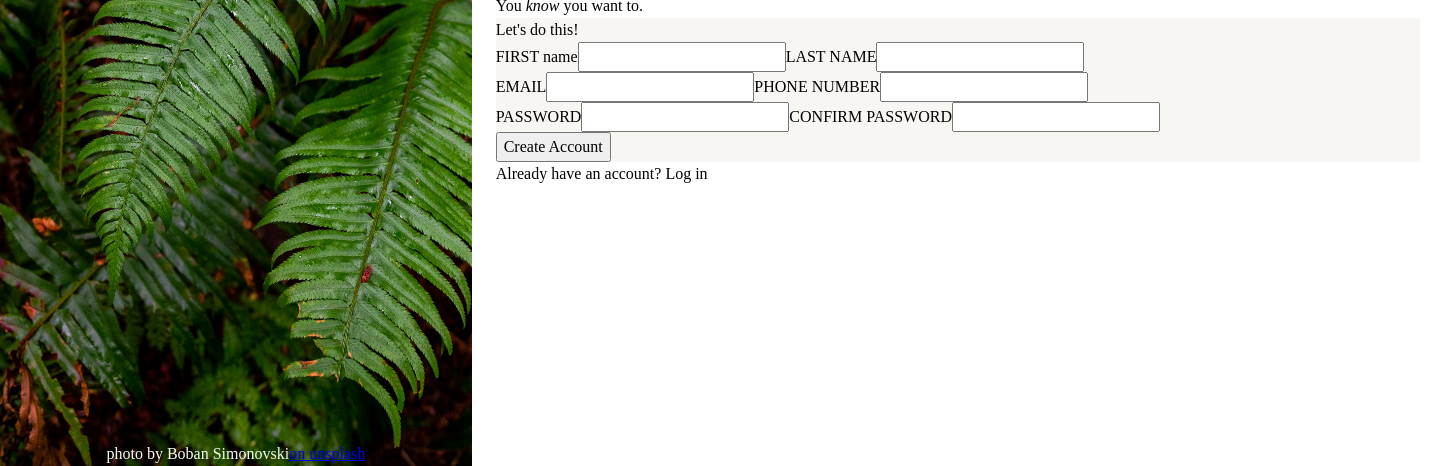
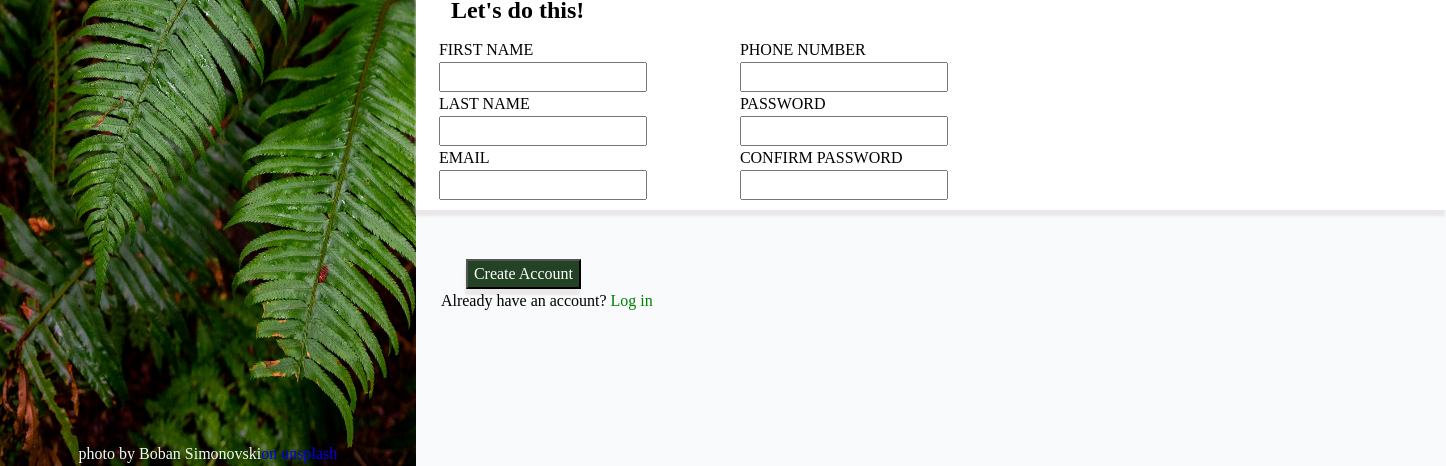
Before and after one commit to Rassan99/Sign-up-Form, a plain HTML site: page index.html in a window 1280 px wide. Shown: the part 334-800 px from the top of the page, 1446 px wide, since content can reach past the window. Drawn offline with Linux system fonts and the light colour scheme.

Commit message:
Fix:the log in field flex and minor design changes

```diff
--- a/index.html
+++ b/index.html
@@ -18,44 +18,51 @@
           <img src="img/odin-lined.png" alt="R letter logo" />
         </div>
         <p class="p-white">
-          photo by Boban Simonovski<a href="https://unsplash.com/@3031n">
-            on unsplash</a
-          >
+          photo by Boban Simonovski
+          <a href="https://unsplash.com/@3031n"> on unsplash</a>
         </p>
       </div>
       <div class="side-right">
-        <p>
+        <div class="par">
+          <p class="bold-text">
             This is not a real online service! You know you need something like
             this in your life to help you realize your deepest dreams. Sign up
             <em>now</em> to get started.
           </p>
-        <p>You <em>know</em> you want to.</p>
+          <p class="bold-text">You <em>know</em> you want to.</p>
+        </div>
         <div class="div-log">
-          <p>Let's do this!</p>
+          <p class="big-text">Let's do this!</p>
           <form action="POST"></form>
 
           <script src="index.js"></script>
-          <div>
-            <label for="firstName">FIRST name</label><input type="text" /><label
+          <div id="parent-log">
+            <div class="log-left">
+              <label for="firstName">FIRST NAME</label><input type="text" /><label
                 for="lastName"
                 >LAST NAME</label
+              ><input type="text" /> <label for="email">EMAIL</label>
+              <input type="email" />
+            </div>
+                     <div class="log-right">
+            <label for="phoneNumb">PHONE NUMBER</label>
+
+            <input type="number" /> <label for="password">PASSWORD</label
+            ><input type="text" /><label for="confirm">CONFIRM PASSWORD</label
             ><input type="text" />
                      </div>
-          <div>
-            <label for="email">EMAIL</label><input type="email" /><label
-              for="phoneNumb"
-              >PHONE NUMBER</label
-            ><input type="number" />
           </div>
-          <div>
-            <label for="password">PASSWORD</label><input type="text" /><label
-              for="confirm"
-              >CONFIRM PASSWORD</label
-            ><input type="text" />
           </div>
+          <div class="button">
             <button>Create Account</button>
+
+            <p>
+              Already have an account?
+              <a href="#"><span id="green-text">Log in</span> </a>
+            </p>
           </div>
-        <p>Already have an account? Log in</p>
+        </div>
+
       </div>
     </div>
   </body>
--- a/styles.css
+++ b/styles.css
@@ -68,15 +68,23 @@ h6 {
 }
 @import url("https://fonts.googleapis.com/css2?family=Monoton&display=swap");
 .monoton-regular {
-  font-family: "Monoton", sans-serif;
+  font-family: "myfont";
   font-weight: 400;
   font-style: normal;
   color: aliceblue;
+  font-size: 4em;
 }
 html {
   height: 99%;
   display: flex;
 }
+@font-face {
+  font-family: "MyFont";
+  src: url("Norse-Bold.otf") format("opentype");
+  font-weight: normal;
+  font-style: normal;
+}
+
 /* * {
   outline: 1px solid red !important;
 } */
@@ -113,7 +121,8 @@ body {
   display: flex;
   flex-direction: column;
   justify-content: center;
-  padding-left: 24px;
+  max-width: 1219px;
+  background-color: #f9fafb;
 }
 img {
   max-width: 75px;
@@ -124,5 +133,67 @@ img {
   justify-content: center;
 }
 .div-log {
-  background-color: rgb(248, 246, 242);
+  padding-left: 25px;
+  box-shadow: -1px 6px 2px 0px rgb(221 219 219 / 57%);
+  padding: 10px;
+  background-color: rgba(255, 255, 255, 255);
 }
+.bold-text {
+  font-weight: bolder;
+  font-size: 1.2rem;
+  margin-bottom: 22px;
+  margin-left: 25px;
+}
+.par {
+  width: 71%;
+  margin-bottom: 33px;
+}
+button {
+  background-color: rgb(36, 66, 36);
+  color: rgb(255, 255, 255);
+  margin-left: 25px;
+  box-shadow: -1px 6px 2px 0px rgb(221 219 219 / 57%);
+  border-radius: 5p;
+}
+.button {
+  display: flex;
+  flex-direction: column;
+  flex-wrap: nowrap;
+  align-items: flex-start;
+  margin-top: 49px;
+  margin-left: 25px;
+}
+.big-text {
+  font-size: 1.5rem;
+  margin-bottom: 10px;
+  font-weight: bold;
+  margin-left: 25px;
+}
+#green-text {
+  color: green;
+}
+a {
+  text-decoration: none;
+}
+.log {
+  display: flex;
+  flex-direction: column;
+  align-items: flex-start;
+}
+.ll {
+  display: flex;
+}
+div#parent-log {
+  display: flex;
+  flex-direction: row;
+}
+div.log-left {
+  display: flex;
+  flex-direction: column;
+  margin-left: 13px;
+}
+div.log-right {
+  display: flex;
+  flex-direction: column;
+  margin-left: 93px;
+}
```
Also changed, not shown: Norse-Bold.otf (added). Lines whose indentation alone changed are shown as unchanged.
